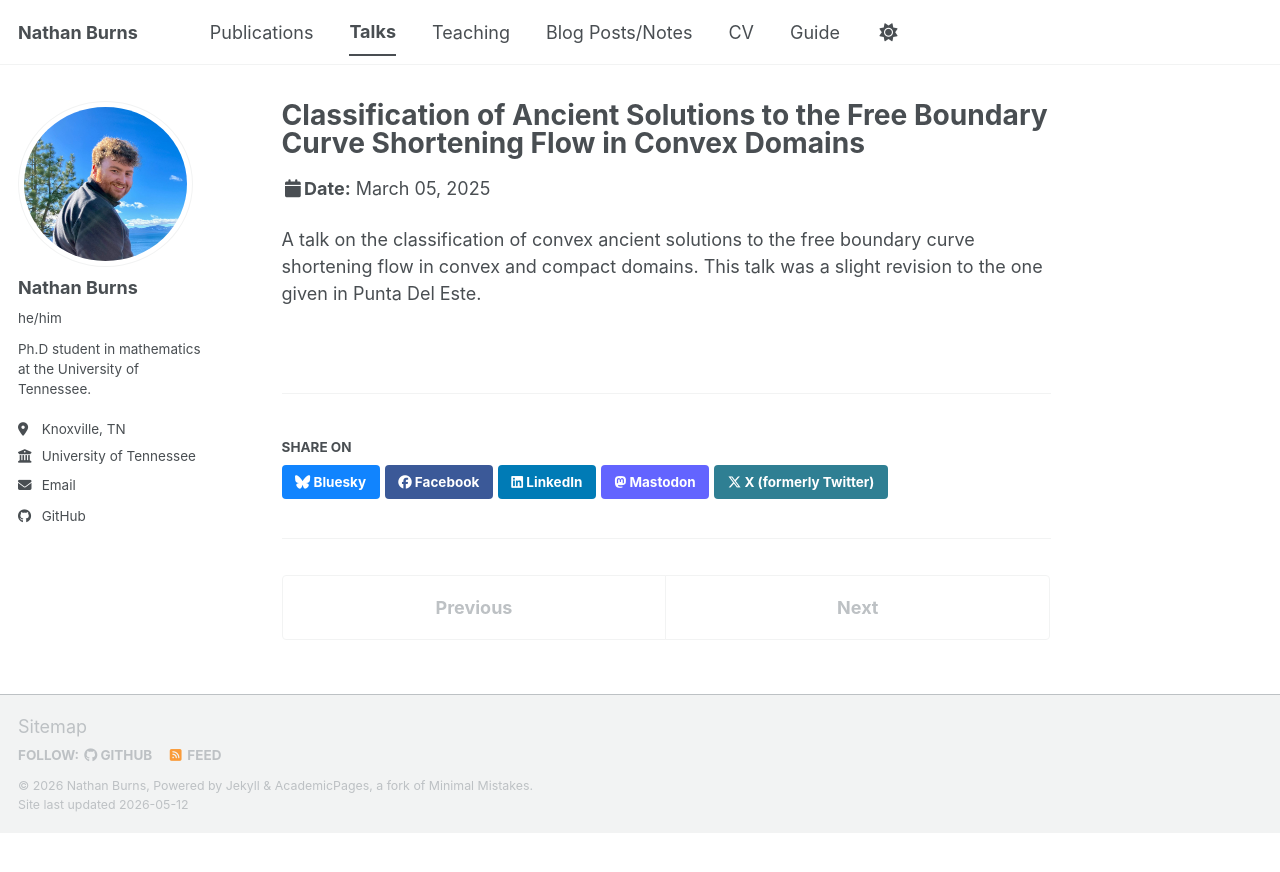
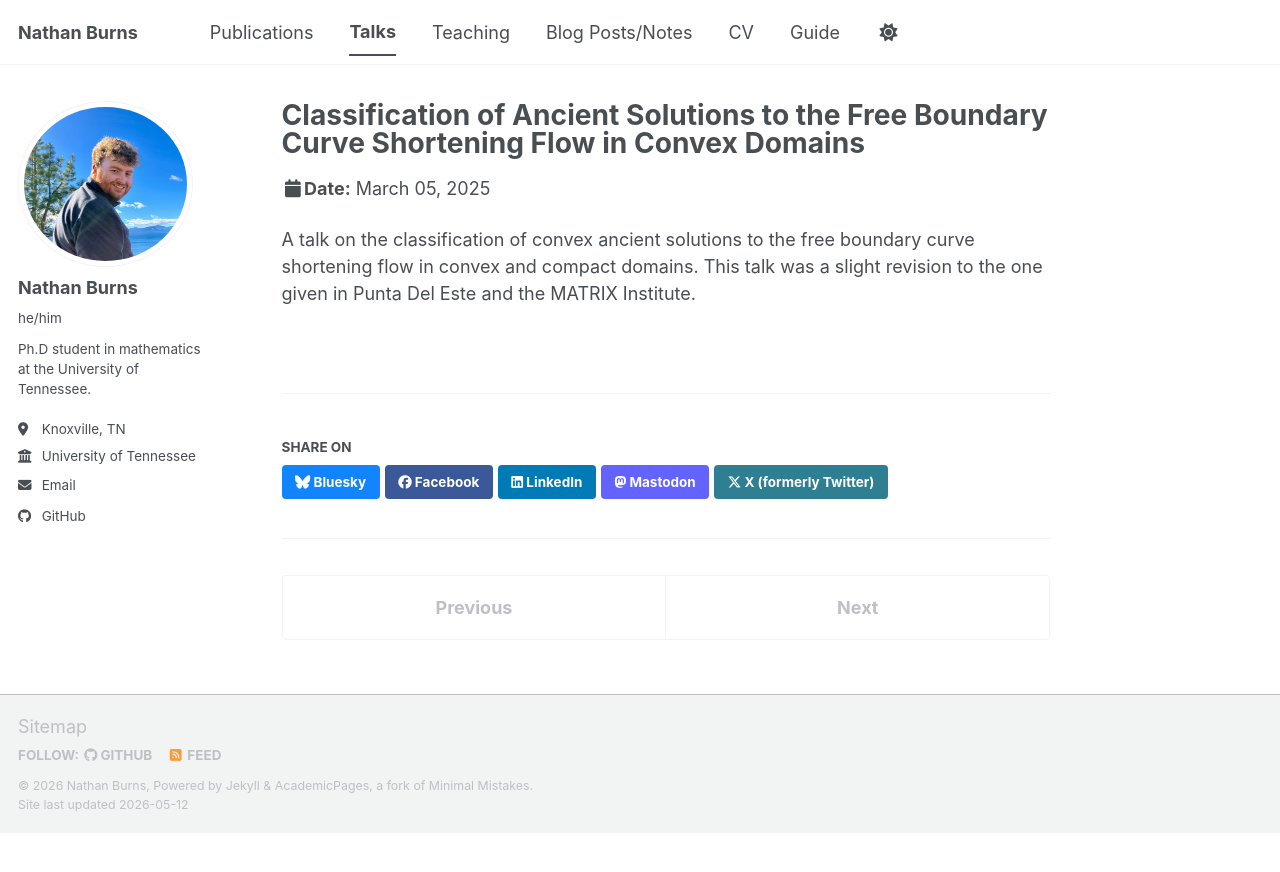
Before and after one commit to nathan-p-burns/nathan-p-burns.github.io, a Jekyll site: the page built from _talks/2025-03-05-talk.md, in a window 1280 px wide. Shown: the top 872 px of the page. Built offline with Jekyll 4.4.1, drawn with Linux system fonts in a browser that asks for light colours; a script bundle is joined from its source files by our own code; library files that are not in the unit come from our copies.

Commit message:
Minor Fix

```diff
--- a/_talks/2025-03-05-talk.md
+++ b/_talks/2025-03-05-talk.md
@@ -9,4 +9,4 @@ location: "Australian National University, Canberra, Australia"
 slidesurl: "'https://nathan-p-burns.github.io/files/convex-ancient-fbcsf1-slides.pdf'"
 ---
 
-A talk on the classification of convex ancient solutions to the free boundary curve shortening flow in convex and compact domains. This talk was a slight revision to the one given in Punta Del Este.
+A talk on the classification of convex ancient solutions to the free boundary curve shortening flow in convex and compact domains. This talk was a slight revision to the one given in Punta Del Este and the MATRIX Institute.
```
